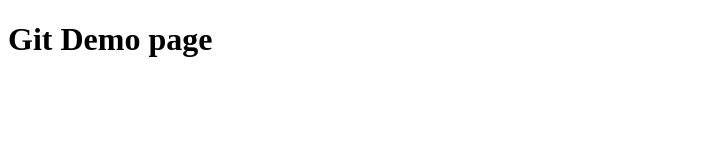
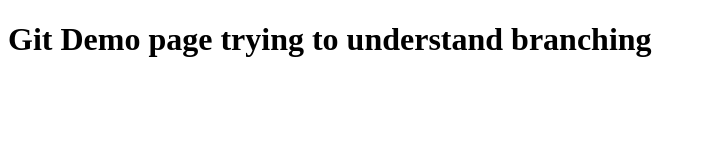
Before and after one commit to Suraj-Techuz/Test, a plain HTML site: page index.html in a window 1280 px wide. Shown: the whole page, without its empty margins (0-706 px from the left). Drawn offline with Linux system fonts and the light colour scheme.

Commit message:
trying to understand

```diff
--- a/index.html
+++ b/index.html
@@ -6,7 +6,7 @@ Document
 </Title>
 </head>
 <body>
-<h1>Git Demo page</h1>
+<h1>Git Demo page trying to understand branching</h1>
 <script src="app.js"></script>
 </body>
 </html>
```
